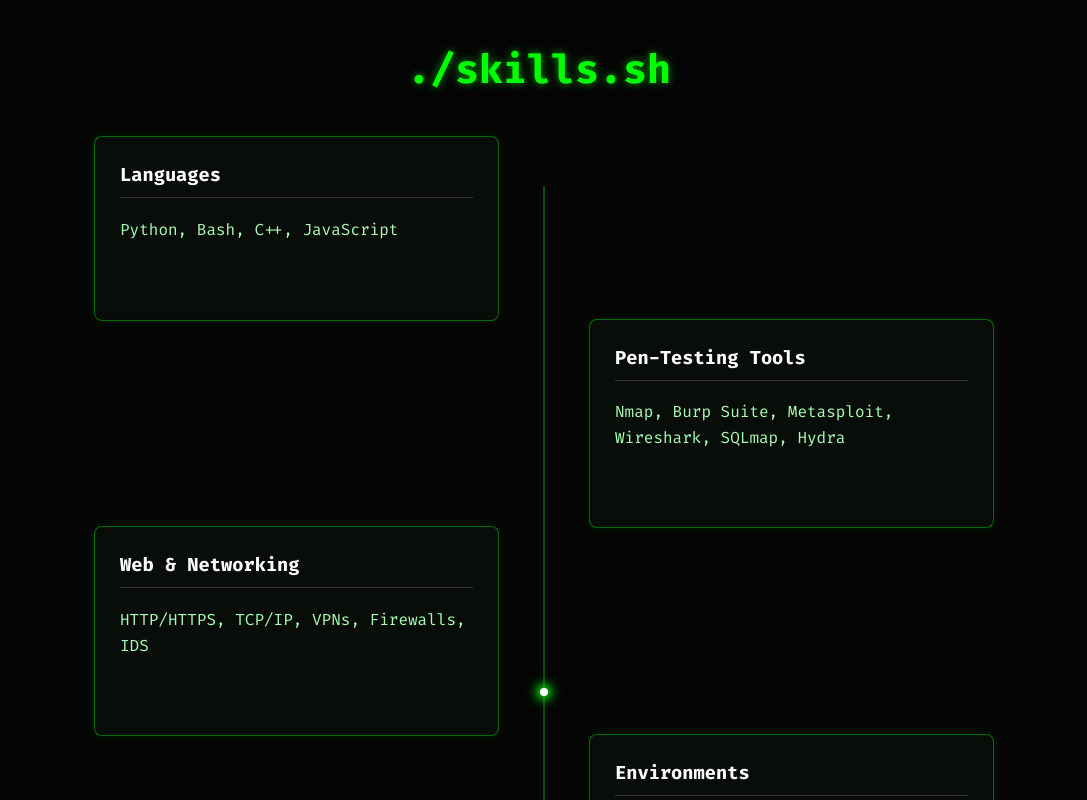
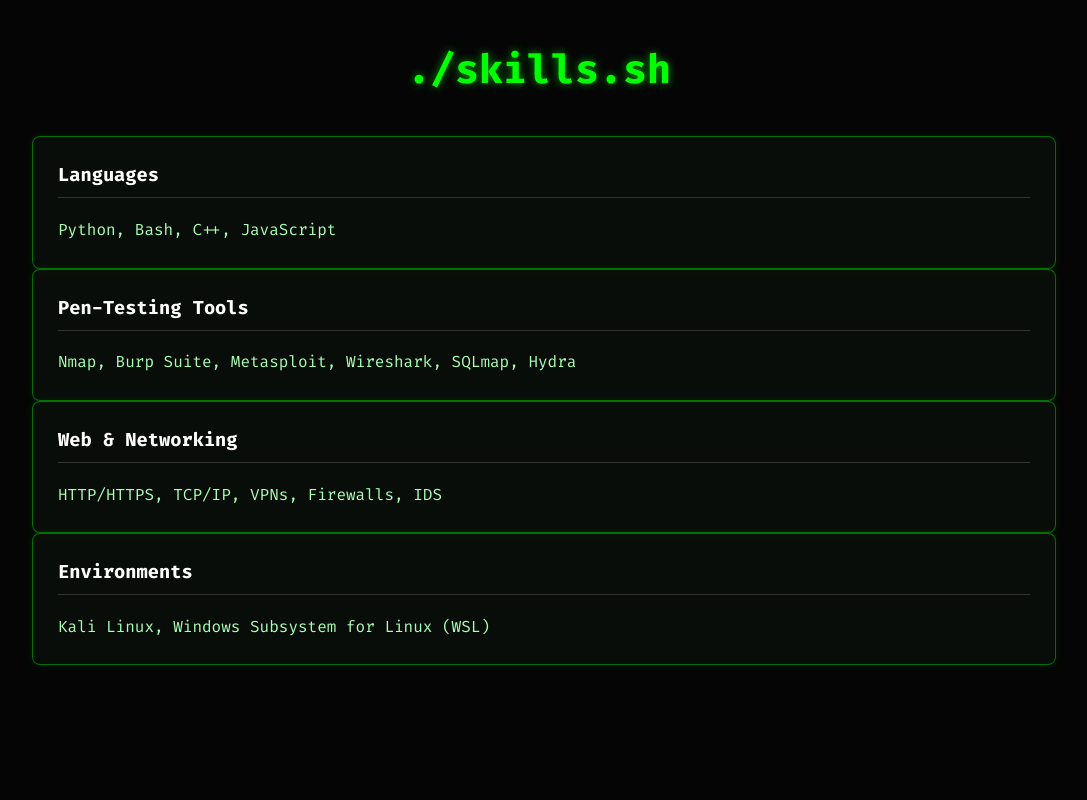
Before and after one commit to harman1418/harman-portfolio, a React (Vite) app: page / in a window 1280 px wide. Shown: the part 920-1720 px from the top of the page, without its empty margins (96-1183 px from the left). Built offline with nearby package versions, Linux system fonts and the light colour scheme.

Commit message:
Update App.css

```diff
--- a/src/App.css
+++ b/src/App.css
@@ -175,85 +175,53 @@
   }
 }
 
-/* --- SKILLS ZIG-ZAG TIMELINE --- */
-.skills-timeline {
+/* --- SKILLS HORIZONTAL ZIG-ZAG --- */
+.skills-scroll-wrapper {
+  width: 100%;
+  overflow-x: auto; /* Allows horizontal swipe on mobile */
+  padding: 20px 0 40px 0;
+}
+
+.skills-horizontal {
   position: relative;
   display: flex;
-  flex-direction: column;
-  gap: 50px; /* Space between rows */
-  width: 100%;
-  max-width: 900px;
+  justify-content: space-around;
+  align-items: center;
+  height: 350px;
+  width: 1000px; /* Fixed width perfectly maps to our SVG background */
+  max-width: 1000px;
   margin: 0 auto;
 }
 
-/* The central glowing wire */
-.skills-wire {
-  position: absolute;
-  top: 50px;
-  bottom: 50px;
-  left: 50%;
-  width: 2px;
-  background-color: rgba(0, 255, 0, 0.3); /* Thin green line */
-  transform: translateX(-50%);
-  z-index: 0;
-}
-
-/* The neon moving dot */
-.neon-dot {
-  position: absolute;
-  top: 0;
-  left: 50%;
-  width: 8px;
-  height: 8px;
-  background-color: #fff;
-  border-radius: 50%;
-  transform: translateX(-50%);
-  box-shadow: 0 0 10px 3px #00ff00, 0 0 20px #00ff00;
-  z-index: 1;
-  animation: moveDot 4s linear infinite;
-}
-
-@keyframes moveDot {
-  0% { top: 0; opacity: 0; }
-  5% { opacity: 1; }
-  95% { opacity: 1; }
-  100% { top: 100%; opacity: 0; }
-}
-
-/* Zig-Zag Item Alignment */
-.skill-row {
-  display: flex;
-  width: 100%;
+.skill-box {
+  width: 220px;
   position: relative;
   z-index: 2;
 }
 
-/* Left side items (1st, 3rd) */
-.skill-row.left {
-  justify-content: flex-start;
+/* 1st and 3rd go UP */
+.skill-box.top {
+  transform: translateY(-60px);
 }
 
-/* Right side items (2nd, 4th) */
-.skill-row.right {
-  justify-content: flex-end;
+/* 2nd and 4th go DOWN */
+.skill-box.bottom {
+  transform: translateY(60px);
 }
 
-/* Sizing the cards */
-.skill-card-wrapper {
-  width: 45%; /* Leave room for the center line */
+/* Ensure the background of the cards blocks the wire behind them */
+.skill-box .glow-border {
+  background-color: #050505;
+  position: relative;
 }
 
-/* Mobile adjustments for the timeline */
-@media (max-width: 768px) {
-  .skills-wire, .neon-dot {
-    left: 20px; /* Move wire to the left on small screens */
+/* If the screen is smaller than 1000px, stick it to the left so the user can scroll naturally */
+@media (max-width: 1000px) {
+  .skills-horizontal {
+    margin: 0;
   }
-
-  .skill-row {
-    justify-content: flex-end !important; /* Push all cards to the right */
-  }
-
-  .skill-card-wrapper {
-    width: calc(100% - 40px); /* Fill remaining space */
+  .skills-scroll-wrapper {
+    padding-left: 20px;
+    padding-right: 20px;
   }
 }
```
